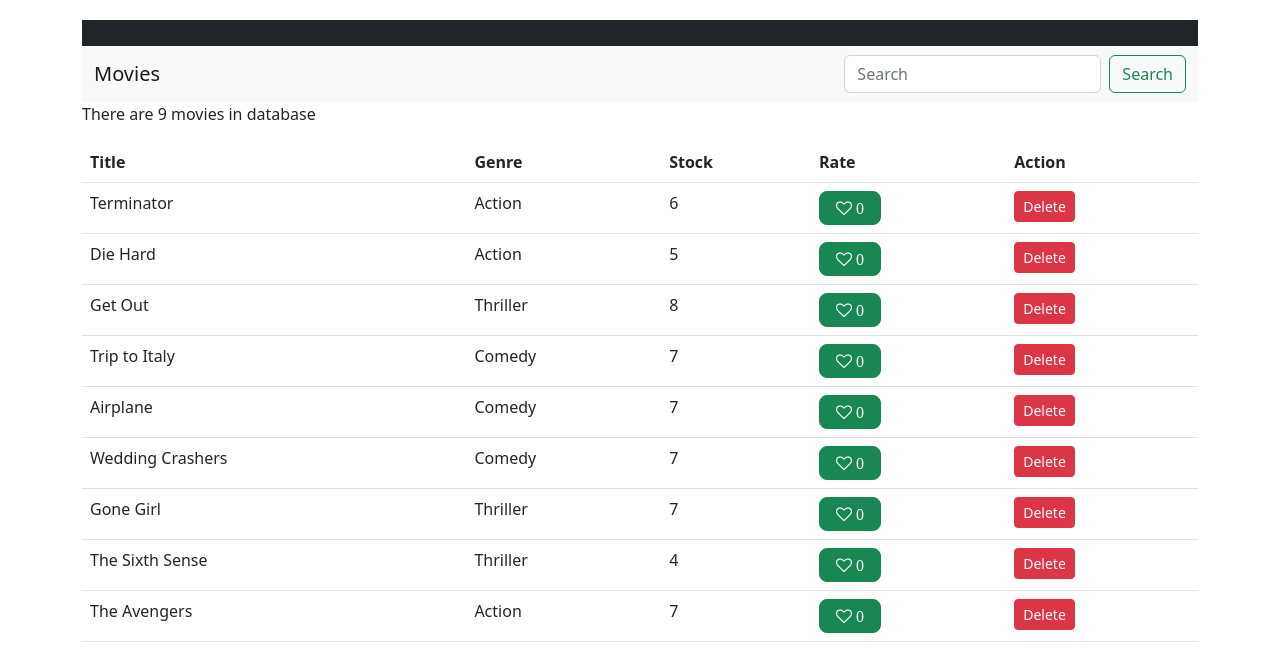
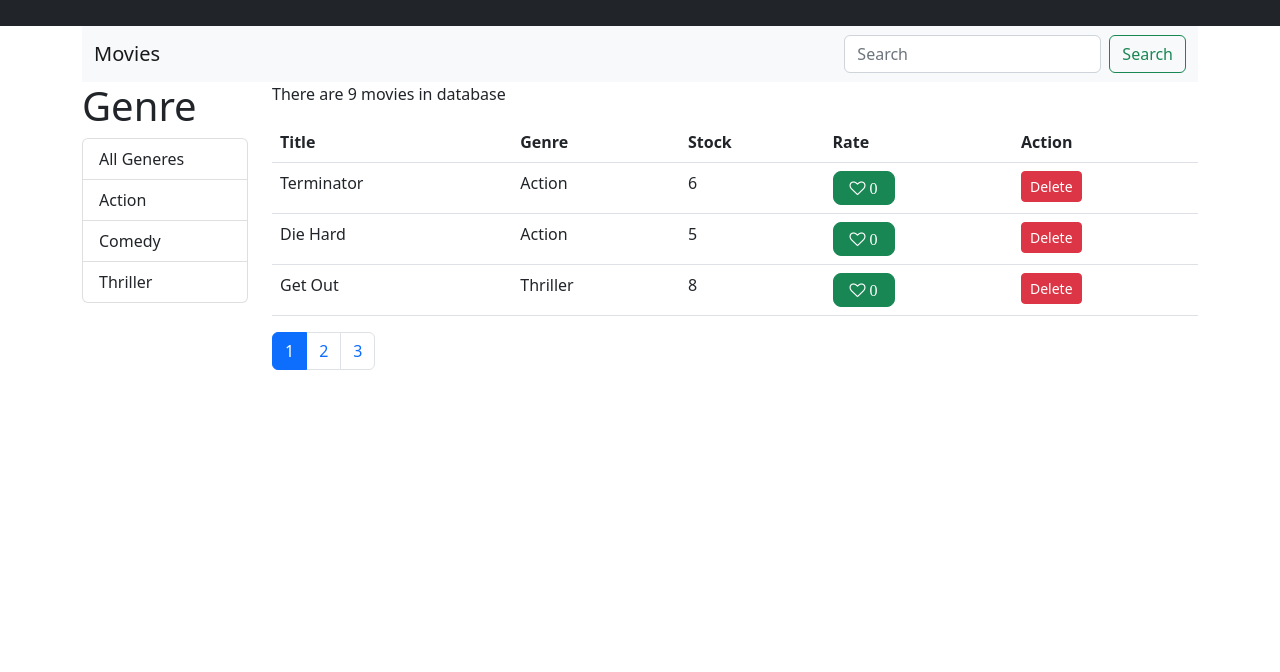
Before and after one commit to shekhar-singh/30DaysOfReact, a React (Create React App) app in the folder day1/: page / in a window 1280 px wide. Shown: the top 672 px of the page. Built offline with nearby package versions, Linux system fonts and the light colour scheme.

Commit message:
added filter selection

```diff
--- a/day1/package.json
+++ b/day1/package.json
@@ -9,6 +9,8 @@
     "@testing-library/user-event": "^13.5.0",
     "bootstrap": "^5.2.1",
     "font-awesome": "^4.7.0",
+    "lodash": "^4.17.21",
+    "prop-types": "^15.8.1",
     "react": "^18.2.0",
     "react-dom": "^18.2.0",
     "react-scripts": "5.0.1",
--- a/day1/src/App.js
+++ b/day1/src/App.js
@@ -2,18 +2,16 @@ import React from 'react';
 import Movies from "./components/movies";
 import 'bootstrap/dist/css/bootstrap.min.css';
 import './App.css';
-import Search from './components/search';
 import Header from './components/header';
 
 function App() {
   return (
+    <>
+    <Header/>
     <div className='container'>
-
-        <Header/>
-        <Search/>
         <Movies />
-
     </div>
+    </>
   );
 }
 
--- /dev/null
+++ b/day1/src/components/common/pagination.jsx
@@ -0,0 +1,34 @@
+import React from 'react';
+import _ from 'lodash';
+import PropTypes from 'prop-types';
+
+const Pagination = (props) => {
+    const { itemsCount, pageSize, currentPage, onPageChange } = props;
+    // console.log(props.currentPage);
+    const pagesCount = Math.ceil(itemsCount / pageSize);
+    if (pagesCount === 1) return null;
+    const pages = _.range(1, pagesCount + 1);
+
+    return (
+        <nav aria-label="...">
+            <ul className="pagination">
+                {pages.map(
+                    page =>
+                    <li key={page} className={ page === currentPage? "page-item active" : "page-item" }>
+                        <a className="page-link" onClick={()=>onPageChange(page)}>{page}</a></li>
+                    )
+                }
+            </ul>
+        </nav>
+    );
+};
+
+Pagination.propTypes = {
+    itemsCount: PropTypes.number.isRequired,
+    pageSize: PropTypes.number.isRequired,
+    currentPage: PropTypes.number.isRequired,
+    onPageChange: PropTypes.number.isRequired,
+
+};
+
+export default Pagination;
--- a/day1/src/components/header.jsx
+++ b/day1/src/components/header.jsx
@@ -4,7 +4,7 @@ class Header extends Component {
     state = {}
     render() {
         return (
-            <nav className='navbar navbar-expand-lg bg-dark'>
+            <nav className='navbar navbar-expand-lg navbar-light bg-dark'>
                 <a className='navbar-brand' href='#'></a>
             </nav>
         );
--- a/day1/src/components/movies.jsx
+++ b/day1/src/components/movies.jsx
@@ -1,39 +1,76 @@
 import React, { Component } from 'react';
 import { getMovies } from '../services/fakeMovieService';
+import { getGenres } from '../services/fakeGenreService';
 import Counter from './counter';
+import Search from './search';
+import Pagination from './common/pagination';
+import { paginate } from '../utils/paginate';
+import ListGroup from '../utils/listGroup';
 
 class Movies extends Component {
     state = {
-        movies: getMovies()
-    } ;
+        movies: [],
+        genres:[],
+        pageSize: 3,
+        currentPage: 1,
+    };
 
-    constructor(){
+    constructor() {
         super();
         console.log('App - Constructor', this);
         // this.state = this.props.something;
 
     }
-    componentDidMount(){
-        this.setState({});
+    componentDidMount() {
         console.log("App - Mount");
+        const generes = [{name: 'All Generes'}, ...getGenres()]
+        this.setState({movies: getMovies(), genres: generes});
+
     }
 
     handleDelete = (movie) => {
-        // console.log(movies);
         const movies = this.state.movies.filter(m => m._id !== movie._id);
         this.setState({ movies });
     };
+    handlePageChange = (page) =>{
+        // console.log(page);
+        this.setState({currentPage: page})
+    };
+
+    handleGenreSelect = (genre) =>
+    {
+        console.log('genre', genre);
+        this.setState({ selectedGenre:genre, currentPage: 1 });
+    };
+
     render() {
-        const {length: count} = this.state.movies;
+        const { length: count } = this.state.movies;
+        const { pageSize, currentPage, selectedGenre, movies } = this.state
         // if (this.state.movies.length === 0){
-        if (count === 0){
-            return(
+        if (count === 0) {
+            return (
                 <p>There are no movie in database.</p>
             )
         }
+        const filtered = selectedGenre && selectedGenre._id ? movies.filter(m => m.genre._id === selectedGenre._id) : movies;
+        const moviesArr = paginate(filtered, currentPage, pageSize);
+
         return (
             <>
-            <p>There are {count} movies in database</p>
+                <Search />
+                <div className='row'>
+                    <div className='col-2'>
+                        <h1>Genre</h1>
+                        <ListGroup
+                        items={this.state.genres}
+                        selectedItem={selectedGenre}
+                        onItemSelect={this.handleGenreSelect}
+                        />
+                    </div>
+
+                <div className='col'>
+                <p>There are {filtered.length} movies in database</p>
+
                 <table className="table">
                     <thead>
                         <tr>
@@ -45,19 +82,27 @@ class Movies extends Component {
                         </tr>
                     </thead>
                     <tbody>
-                {this.state.movies.map(movie=>(
+                        {moviesArr.map(movie => (
                             <tr key={movie._id}>
                                 <td>{movie.title}</td>
                                 <td>{movie.genre.name}</td>
                                 <td>{movie.numberInStock}</td>
-                    <td><Counter/></td>
+                                <td><Counter /></td>
                                 <td>
-                        <button onClick={()=>this.handleDelete(movie)} className='btn btn-danger btn-sm' >Delete</button>
+                                    <button onClick={() => this.handleDelete(movie)} className='btn btn-danger btn-sm' >Delete</button>
                                 </td>
                             </tr>
                         ))}
                     </tbody>
                 </table>
+                <Pagination
+                itemsCount={filtered.length}
+                pageSize={pageSize}
+                onPageChange={this.handlePageChange}
+                currentPage={currentPage}
+                />
+                </div>
+            </div>
             </>
 
         );
--- a/day1/src/index.css
+++ b/day1/src/index.css
@@ -1,12 +1,4 @@
-body {
-  margin: 0;
-  padding: 20px 0 0 0;
-  font-family: -apple-system, BlinkMacSystemFont, 'Segoe UI', 'Roboto', 'Oxygen',
-    'Ubuntu', 'Cantarell', 'Fira Sans', 'Droid Sans', 'Helvetica Neue',
-    sans-serif;
-  -webkit-font-smoothing: antialiased;
-  -moz-osx-font-smoothing: grayscale;
-}
+
 
 code {
   font-family: source-code-pro, Menlo, Monaco, Consolas, 'Courier New',
--- /dev/null
+++ b/day1/src/utils/listGroup.jsx
@@ -0,0 +1,24 @@
+import React, { Component } from 'react';
+
+const ListGroup = (props) => {
+    const { items, textProperty, valueProperty, onItemSelect, selectedItem } = props;
+    // console.log(props);
+    return <ul className="list-group">
+        { items.map(item =>
+             <li
+              onClick={()=> onItemSelect(item) }
+              key={item[valueProperty]}
+              className={item===selectedItem ? "list-group-item active" : "list-group-item"}
+              >{item[textProperty]}
+            </li>
+        )}
+    </ul>;
+
+};
+
+ListGroup.defaultProps = {
+    textProperty: 'name',
+    valueProperty: '_id'
+};
+
+export default ListGroup;
--- /dev/null
+++ b/day1/src/utils/paginate.js
@@ -0,0 +1,8 @@
+import _ from 'lodash';
+
+export function paginate(items, pageNumber, pageSize){
+    const startIndex = (pageNumber - 1) * pageSize;
+    return _(items).slice(startIndex).take(pageSize).value();
+
+
+}
```
Also changed, not shown: 2 other files (tests, documents, lock files or other folders). Lines whose indentation alone changed are shown as unchanged.
